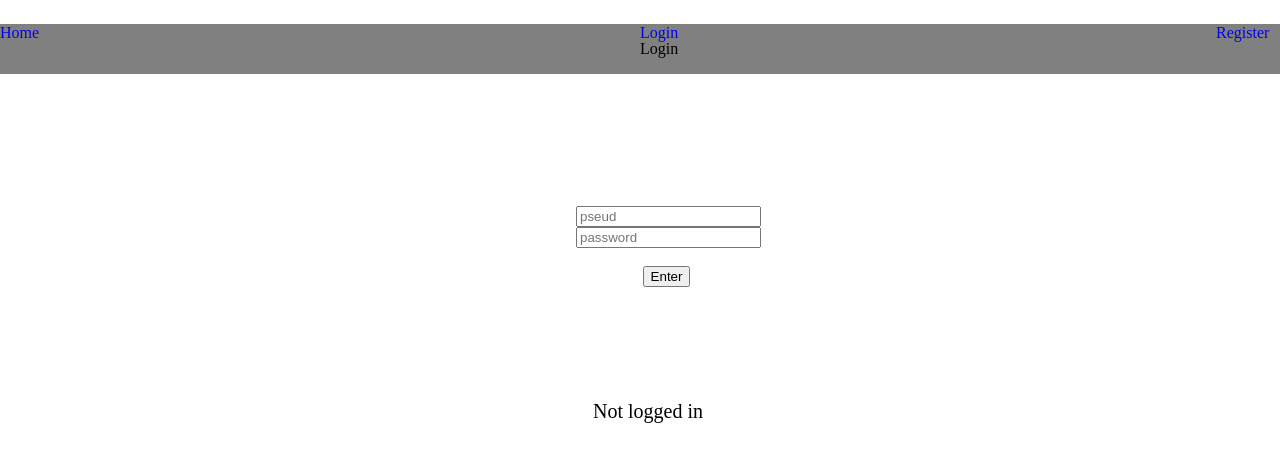
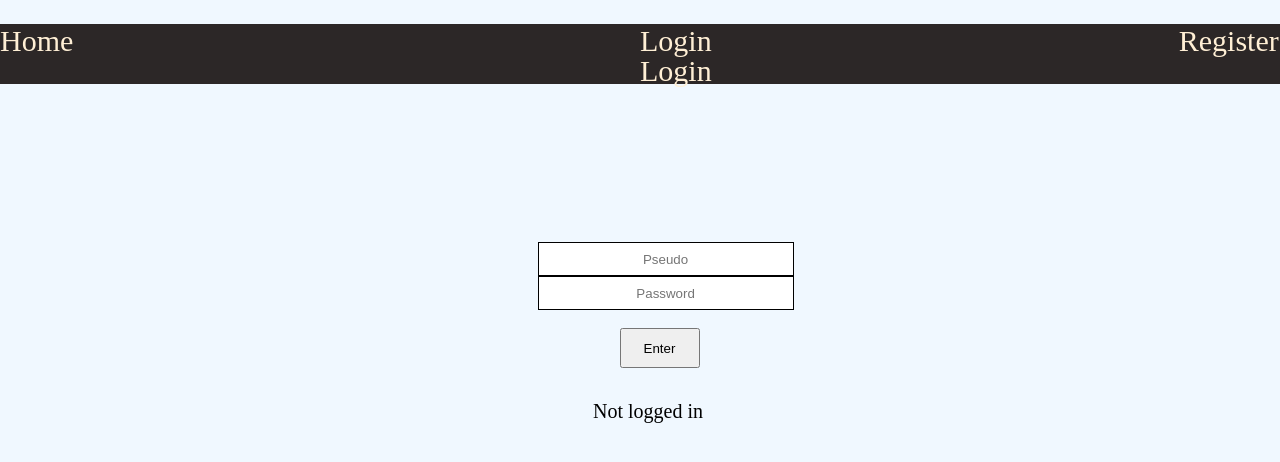
Before and after one commit to Pakopac/filer-final, a PHP site: template views/login.html.twig in a window 1280 px wide. Shown: the top 462 px of the page. Run offline with PHP 8.4, Linux system fonts and the light colour scheme; the template is opened without the code that fills it, so the values that code supplies are empty; a stand-in replaces the project's code that opens the database connection; some libraries are stand-ins or nearby versions.

Commit message:
Added the finalized css version

```diff
--- a/assets/style.css
+++ b/assets/style.css
@@ -7,18 +7,26 @@
 
 
 }
-body{
-    background-color:white;
-}
+
 form {
     position: absolute;
-    left:45%;
+    left:42%;
+
+
+
+}
+input{
+    border: 1px solid black;
+    text-align: center;
+
 
 }
 
 .btn{
     position: absolute;
     left:32%;
+    width:80px;
+    height:40px;
 
 }
 .btn1{
@@ -32,18 +40,19 @@ form {
 .home{
     text-align: center;
     font-size: 30px;
+
 }
 .hell{
 
 
-    background-color:grey;
+    background-color:rgb(44, 39, 39);
     width: 100%;
-    height:50px;
+    height:60px;
     text-align: center;
     font-size: 20px;
     position: absolute;
     top: 92%;
-
+    color:papayawhip;
 }
 
 .not {
@@ -62,9 +71,11 @@ form {
     top:3%;
     left:0%;
     text-decoration: none;
-    background-color: grey;
-    width:100%;
-    height:50px;
+   background-color:rgb(44, 39, 39);
+   width: 100%;
+    height:60px;
+    font-size: 30px;
+    color: papayawhip;
 
 }
 .bum{
@@ -72,13 +83,18 @@ form {
     top:3%;
     left:35%;
     text-decoration: none;
+    font-size: 30px;
+    color: papayawhip;
+
 
 }
 .regi{
     position: absolute;
     top:3%;
-    left:95%;
+    right:0.1%;
     text-decoration: none;
+    font-size: 30px;
+    color: papayawhip;
 
 }
 .logi{
@@ -86,12 +102,16 @@ form {
     top:3%;
     left:58%;
     text-decoration: none;
+    font-size: 30px;
+    color: papayawhip;
 }
 .gum{
     position: absolute;
     top:3%;
     left:50%;
     text-decoration: none;
+    font-size: 30px;
+    color: papayawhip;
 
 }
 .reg{
@@ -99,3 +119,28 @@ form {
     font-size: 30px;
 
 }
+.boxe{
+    width: 250px;
+    height:30px;
+}
+.vue {
+    text-align: center;
+    font-size: 30px;
+
+}
+.link{
+    text-align: center;
+    font-size: 20px;
+
+
+}
+.messageUpload{
+    position: absolute;
+    left: 395px;
+    top:318px;
+
+    font-size: 21px;
+}
+body{
+    background-color: aliceblue;
+}
--- a/views/home.html.twig
+++ b/views/home.html.twig
@@ -3,8 +3,8 @@
 {% block page_title %}{{ parent() }} - home{% endblock %}
 
 {% block content %}<br><br>
-<p class="home">
+<div class="home">
   Home page
-</p>
+</div>
    <div class="hell"> Hello<br>{{ user['pseudo'] }} </div>
 {% endblock %}
--- a/views/layout.html.twig
+++ b/views/layout.html.twig
@@ -8,7 +8,7 @@
   <body>
   {% if user %}
    <div class="not"> Logged in as <br>{{user['pseudo']}} </div><br><br>
-  {% else %}
+  {% else %} <br><br>
     <div class="not">Not logged in </div><br><br><br>
   {% endif %}
     <a class="hom" href="?action=home">Home</a><br>
--- a/views/login.html.twig
+++ b/views/login.html.twig
@@ -5,9 +5,9 @@
 {% block content %}
     <p class="gum">Login</p><br><br><br><br><br><br>
     <form method="POST" action="?action=login">
-    <input name="loginPseudo" type="text" placeholder="pseud"><br>
-    <input name="loginPassword" type="password" placeholder="password"><br><br>
-    <button class="btn1">Enter</button>
+    <input class="boxe"name="loginPseudo" type="text" placeholder="Pseudo"><br>
+    <input class="boxe" name="loginPassword" type="password" placeholder="Password"><br><br>
+    <button class="btn">Enter</button>
     </form>
     {{ errors }}
 {% endblock %}
--- a/views/uploadFiles.html.twig
+++ b/views/uploadFiles.html.twig
@@ -3,8 +3,8 @@
 {% block page_title %}{{ parent() }} - login{% endblock %}
 
 {% block content %}
-    <p class="home"Upload Files</p>
-    <div class="link"><a href="?action=viewFiles">Click here to check your files</a></div>
+    <p class="home">Upload Files</p><br><br><br>
+    <div class="link"><a href="?action=viewFiles">Click here to check your files</a></div><br><br>
     <div class="messageUpload">Upload your files here :</div>
     <form name="upload" method="POST" action="?action=uploadFiles" enctype="multipart/form-data">
         <label for="file" class="labelFile"><img class="spear" src="img/spear.png" alt="icon spire"><img class="icon_file" src="img/icon_file.png" alt="icon file"></label>
--- a/views/viewFiles.html.twig
+++ b/views/viewFiles.html.twig
@@ -3,6 +3,6 @@
 {% block page_title %}{{ parent() }} - login{% endblock %}
 
 {% block content %}
-    <h1>View Files</h1>
+    <p class="vue">View Files</p>
     <div class="link"><a href="?action=uploadFiles">Click here to upload a file</a></div>
 {% endblock %}
```
